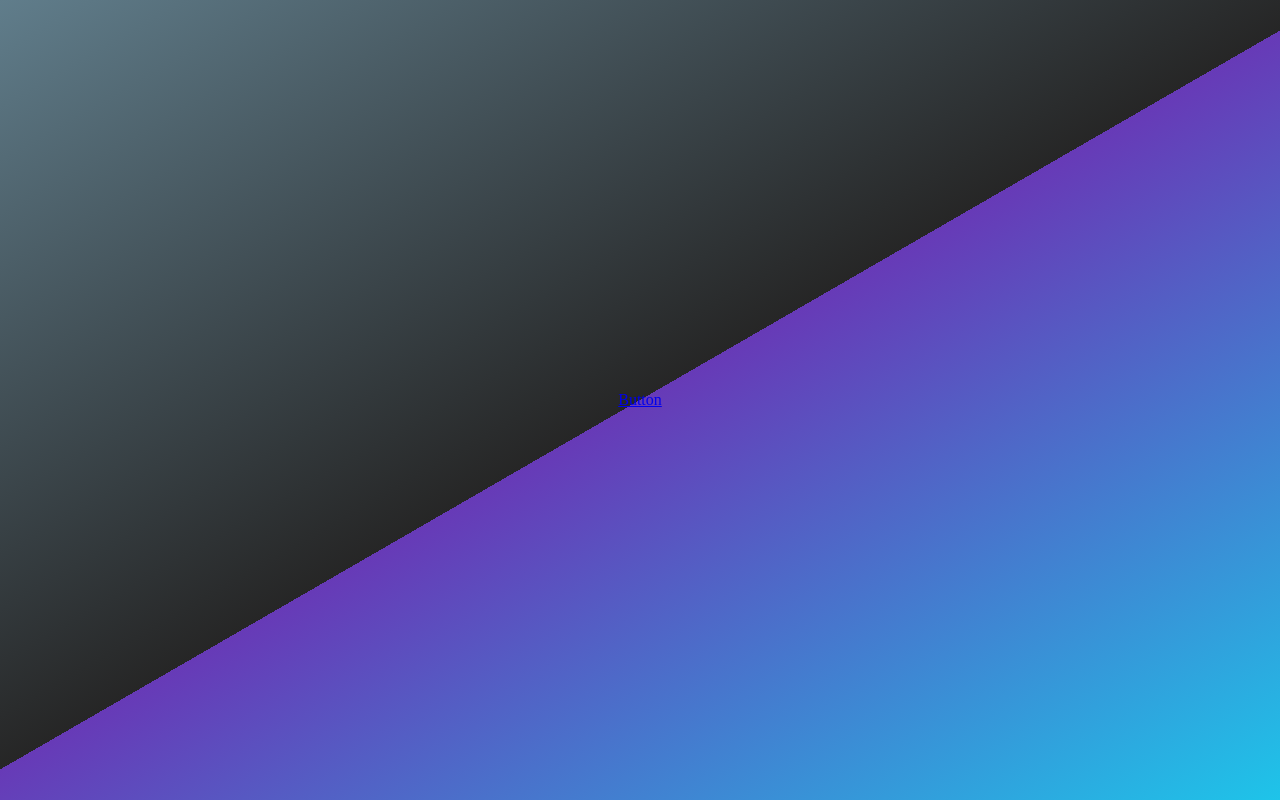
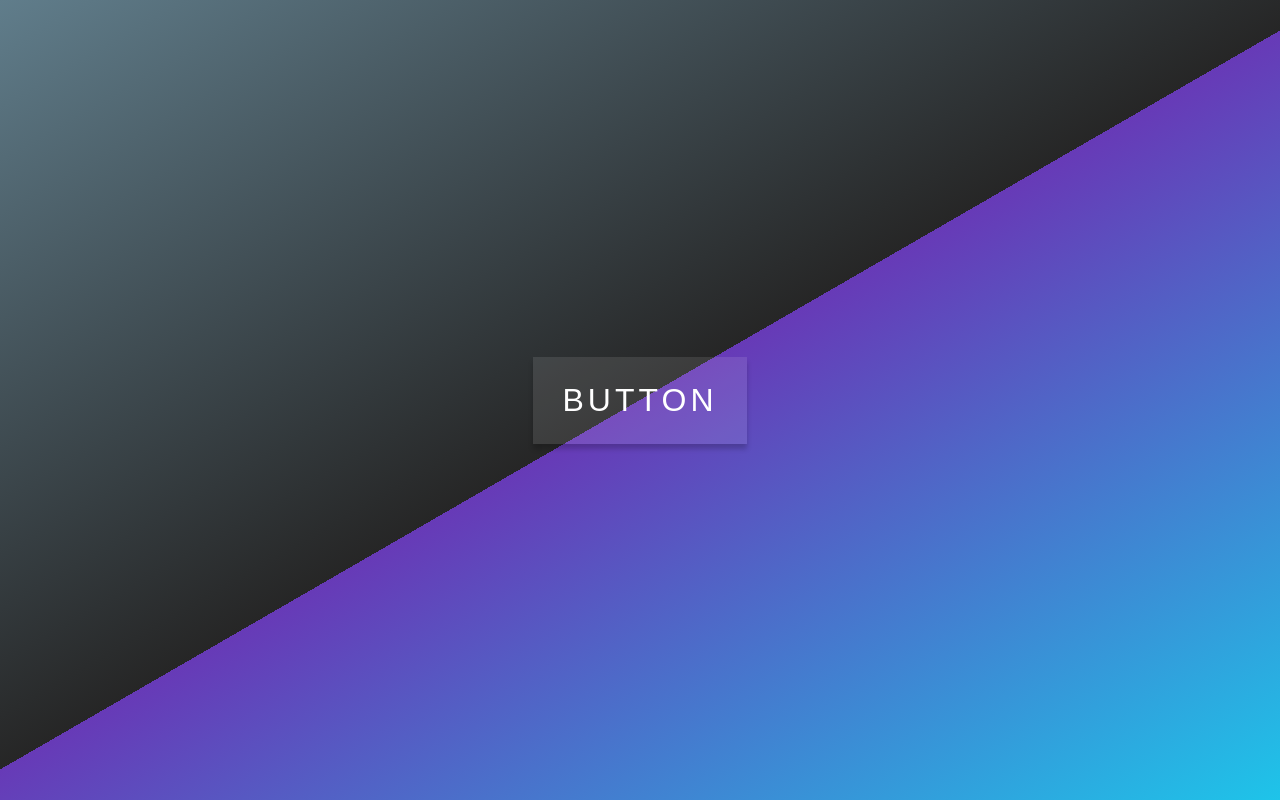
Before and after one commit to Ceci007/shinny-glass-button, a plain HTML site: page index.html in a window 1280 px wide. Drawn offline with Linux system fonts and the light colour scheme.

Commit message:
Style button like glass

```diff
--- a/style.css
+++ b/style.css
@@ -7,3 +7,17 @@ body {
   align-items: center;
   background: linear-gradient(-30deg, #1ec4e9 0%, #673ab7 50%, #262626 50%, #607d8b 100%);
 }
+
+a {
+  position: relative;
+  padding: 25px 30px;
+  text-decoration: none;
+  color: #fff;
+  font-size: 2em;
+  text-transform: uppercase;
+  font-family: sans-serif;
+  letter-spacing: 4px;
+  overflow: hidden;
+  background: rgba(255, 255, 255, 0.1);
+  box-shadow: 0 5px 5px rgba(0, 0, 0, 0.2);
+}
```
